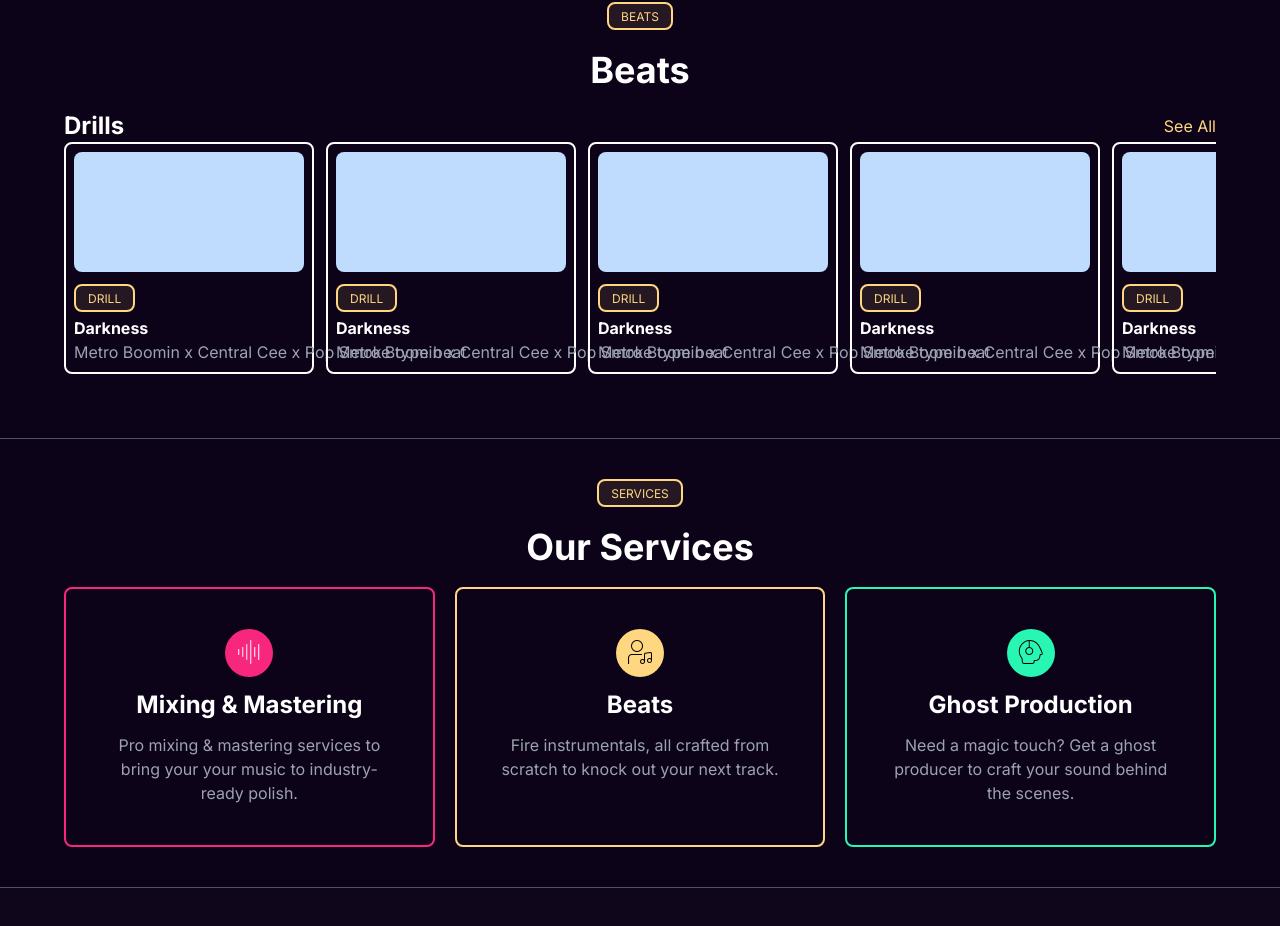
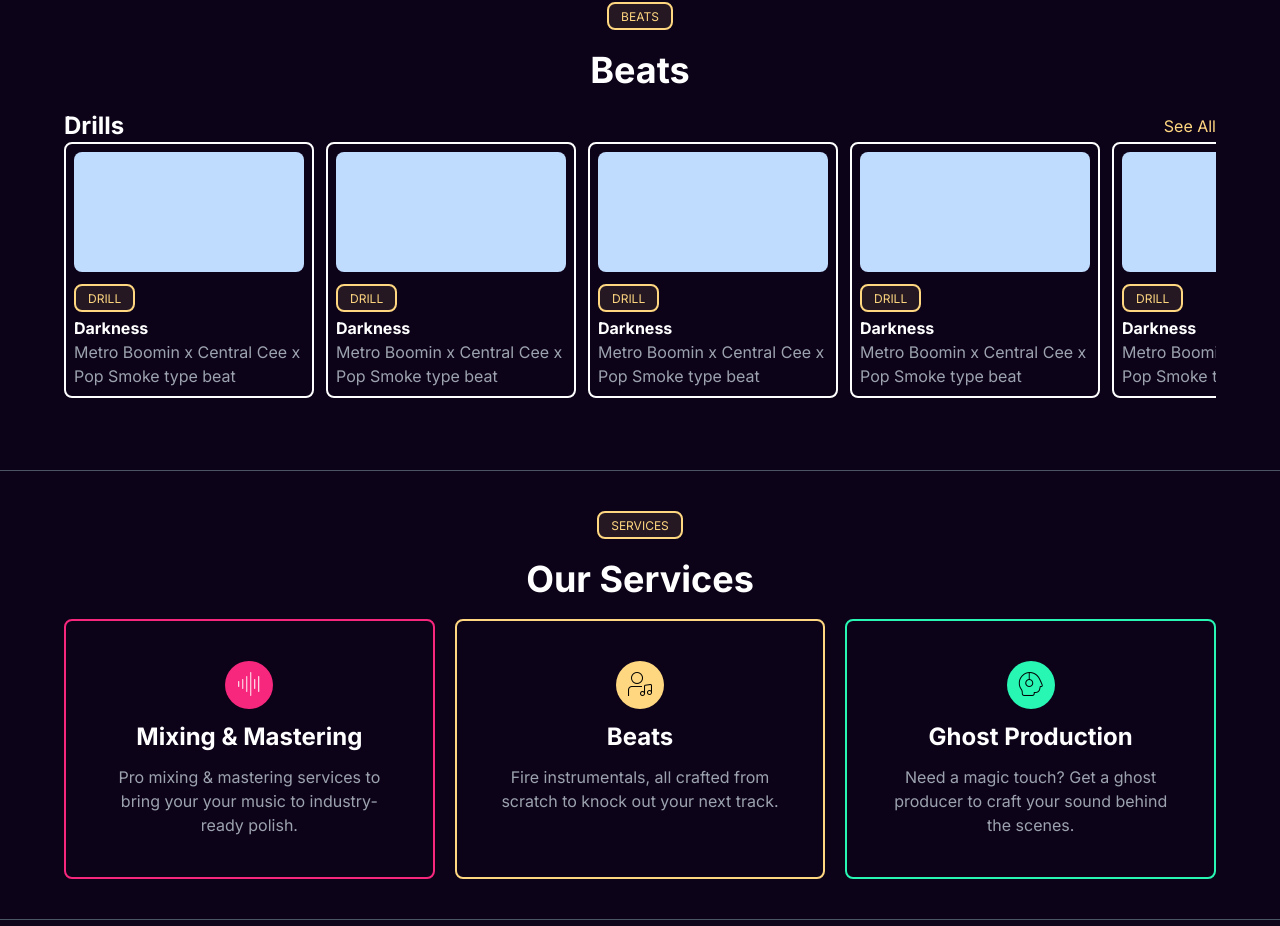
Before and after one commit to Okeke-Divine/Prod-Kayks, a Next.js app: page / in a window 1280 px wide. Shown: the part 773-1699 px from the top of the page. Built offline with nearby package versions, Linux system fonts and the light colour scheme.

Commit message:
Fixed a mminor bug

```diff
--- a/src/components/home/Beats.jsx
+++ b/src/components/home/Beats.jsx
@@ -15,8 +15,7 @@ export default function Beats() {
 
         <div className="">
           <ComponentTitle name="Drills" url="/beats/?genre=drill" />
-          <div className="flex flex-nowrap whitespace-nowrap overflow-x-auto gap-3">
-
+          <div className="flex flex-nowrap whitespace-nowrap overflow-x-auto gap-3 pb-2">
             <BeatCard />
             <BeatCard />
             <BeatCard />
--- a/src/components/shared/BeatCard.jsx
+++ b/src/components/shared/BeatCard.jsx
@@ -10,7 +10,7 @@ export default function BeatCard() {
           <CTag name="Drill" />
         </div>
         <div className="font-bold mt-1">Darkness</div>
-        <div className="text-gray-400 break-words">Metro Boomin x Central Cee x Pop Smoke type beat</div>
+        <div className="text-gray-400 break-words text-wrap w-[250px]">Metro Boomin x Central Cee x Pop Smoke type beat</div>
       </div>
     </>
   );
```
